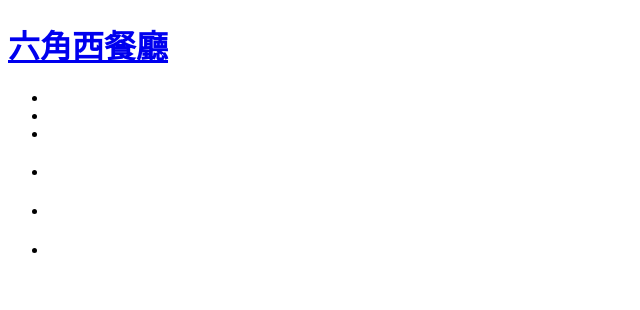
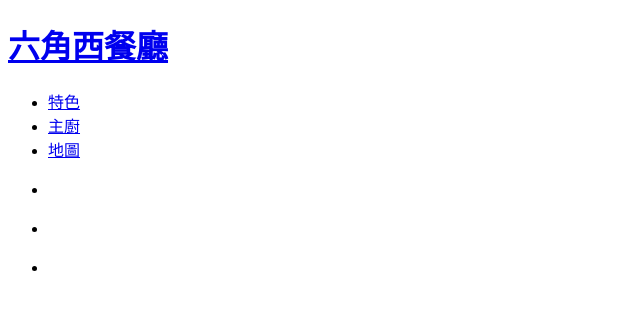
Before and after one commit to SamuelTan1215/HexRWD, a plain HTML site: page index.html in a window 1280 px wide. Shown: the whole page, without its empty margins (0-640 px from the left). Drawn offline with Linux system fonts and the light colour scheme.

Commit message:
修改html標籤架構

```diff
--- a/index.html
+++ b/index.html
@@ -13,9 +13,9 @@
                 <h1>六角西餐廳</h1>
             </a>
             <ul class="menu">
-                <li><a href="#"></a></li>
-                <li><a href="#"></a></li>
-                <li><a href="#"></a></li>
+                <li><a href="#">特色</a></li>
+                <li><a href="#">主廚</a></li>
+                <li><a href="#">地圖</a></li>
             </ul>
         </div>
         <div class="banner">
@@ -26,6 +26,7 @@
             </div>
         </div>
         <div class="content">
+            <div class="index">
                 <ul>
                     <li>
                         <img src="" alt="">
@@ -50,6 +51,9 @@
                         <div class="reserve-form"></div>
                     </div>
                 </div>
+            </div>
+        </div>
+
         <div class="footer">
             <div class="hex-info"></div>
             <div class="hex-contact"></div>
@@ -58,9 +62,6 @@
                 <div class="hex-social"></div>
             </div>
         </div>
-        </div>
-
-
 
 
 
```
Lines whose indentation alone changed are shown as unchanged.
